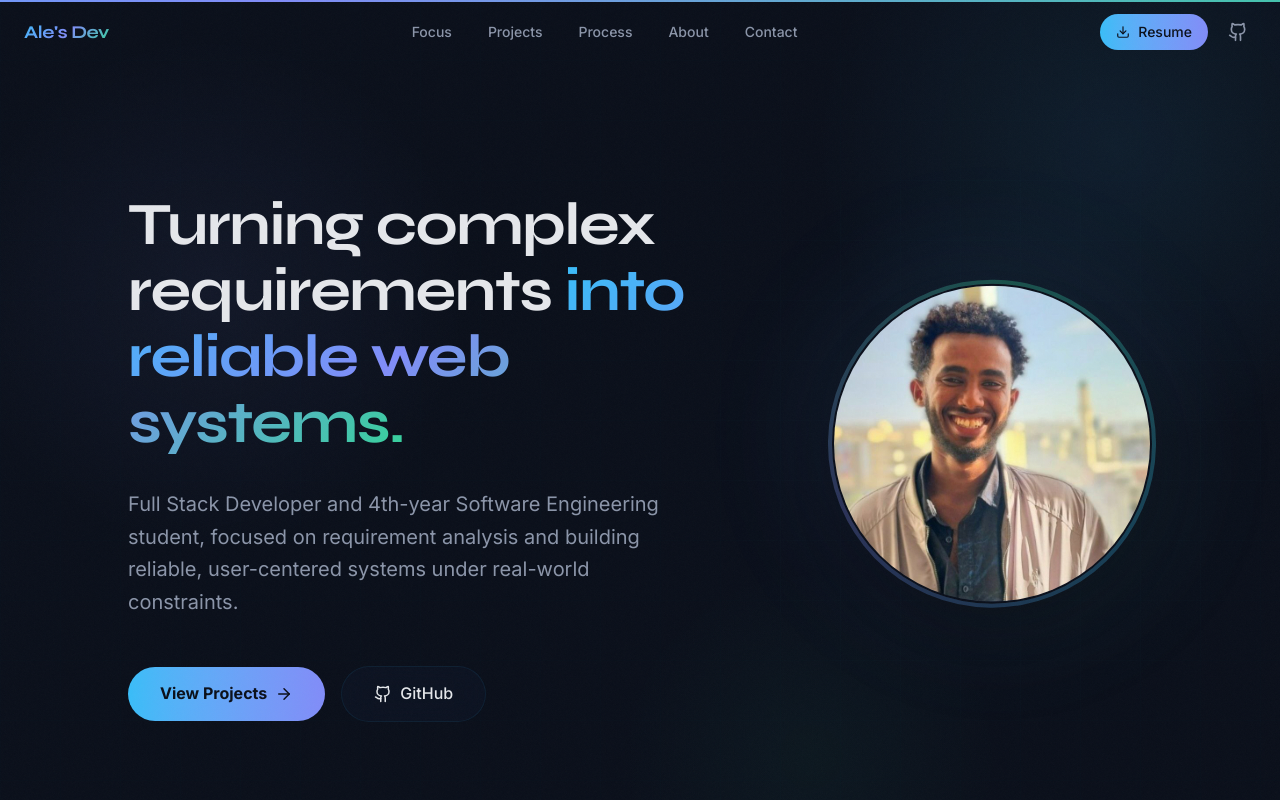
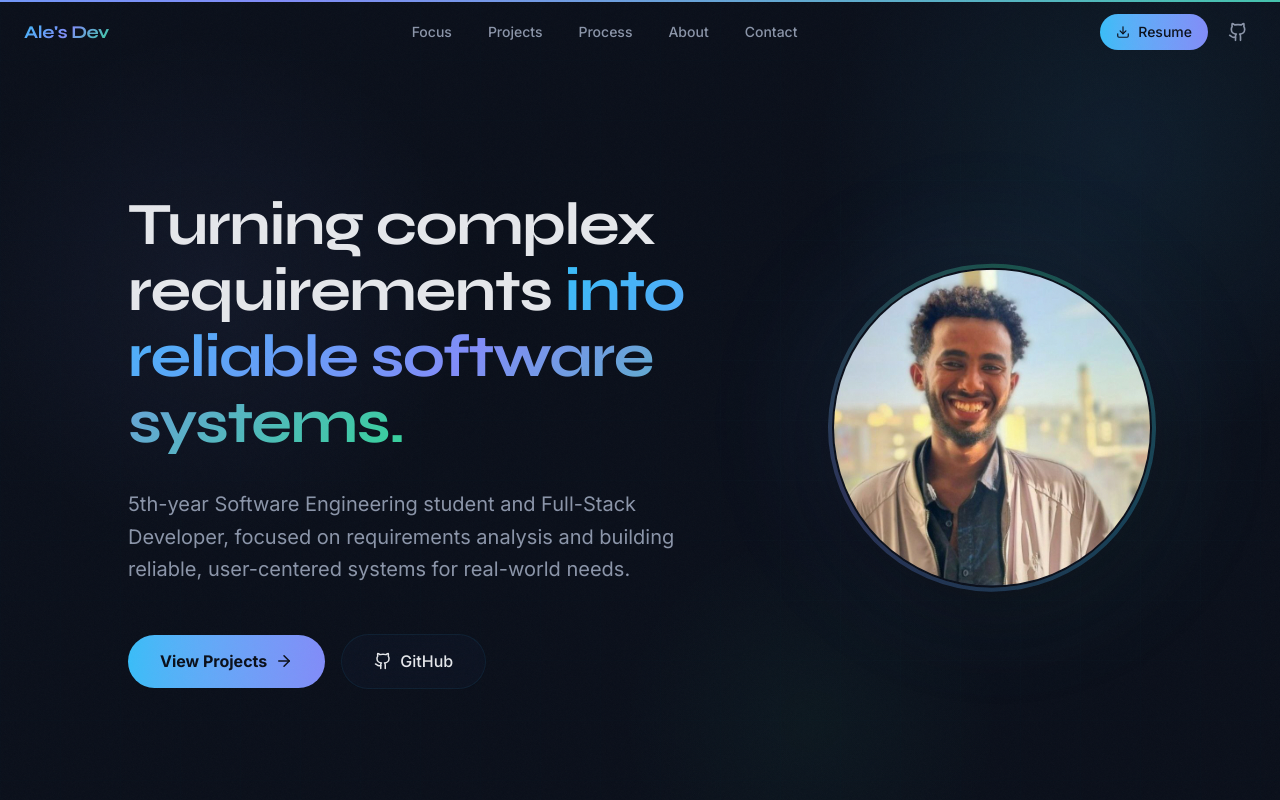
Before and after one commit to alicowestern/my_portfolio-V2, a Next.js app: page / in a window 1280 px wide. Shown: the top 800 px of the page. Built offline with nearby package versions, Linux system fonts and the light colour scheme; no server answers.

Commit message:
update: revise hero text and subtitle phrasing

```diff
--- a/src/components/Hero.tsx
+++ b/src/components/Hero.tsx
@@ -53,7 +53,7 @@ export default function Hero() {
                     >
                         <h1 className="text-4xl md:text-5xl lg:text-6xl font-bold leading-[1.1] tracking-tight font-[family-name:var(--font-syne)]">
                             <span className="text-[#E5E7EB]">Turning complex requirements </span>
-                            <span className="text-gradient">into reliable web systems.</span>
+                            <span className="text-gradient">into reliable software systems.</span>
                         </h1>
 
                         <p className="text-lg md:text-xl text-[#8B95A9] leading-relaxed max-w-xl">
--- a/src/data.ts
+++ b/src/data.ts
@@ -3,7 +3,7 @@ import { Github, Linkedin, Mail, Phone } from "lucide-react";
 export const personalInfo = {
     name: "Alem Desta",
     headline: "Designing solutions that start with understanding the problem.",
-    subHeadline: "Full Stack Developer and 4th-year Software Engineering student, focused on requirement analysis and building reliable, user-centered systems under real-world constraints.",
+    subHeadline: "5th-year Software Engineering student and Full-Stack Developer, focused on requirements analysis and building reliable, user-centered systems for real-world needs.",
     email: "alicox2024@gmail.com",
     github: "https://github.com/alicowestern",
     linkedin: "https://www.linkedin.com/in/alem-desta-73034137b",
```
